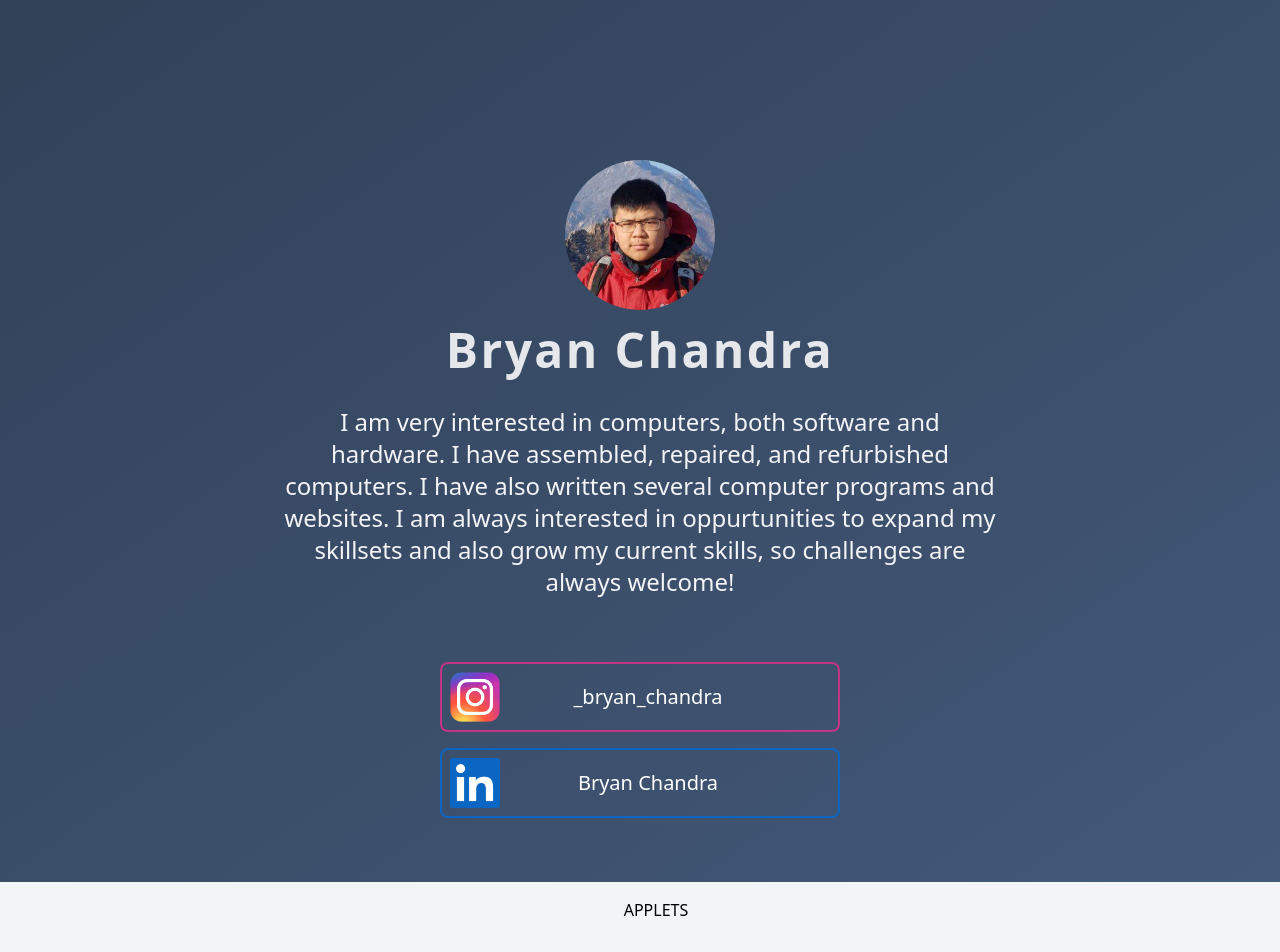
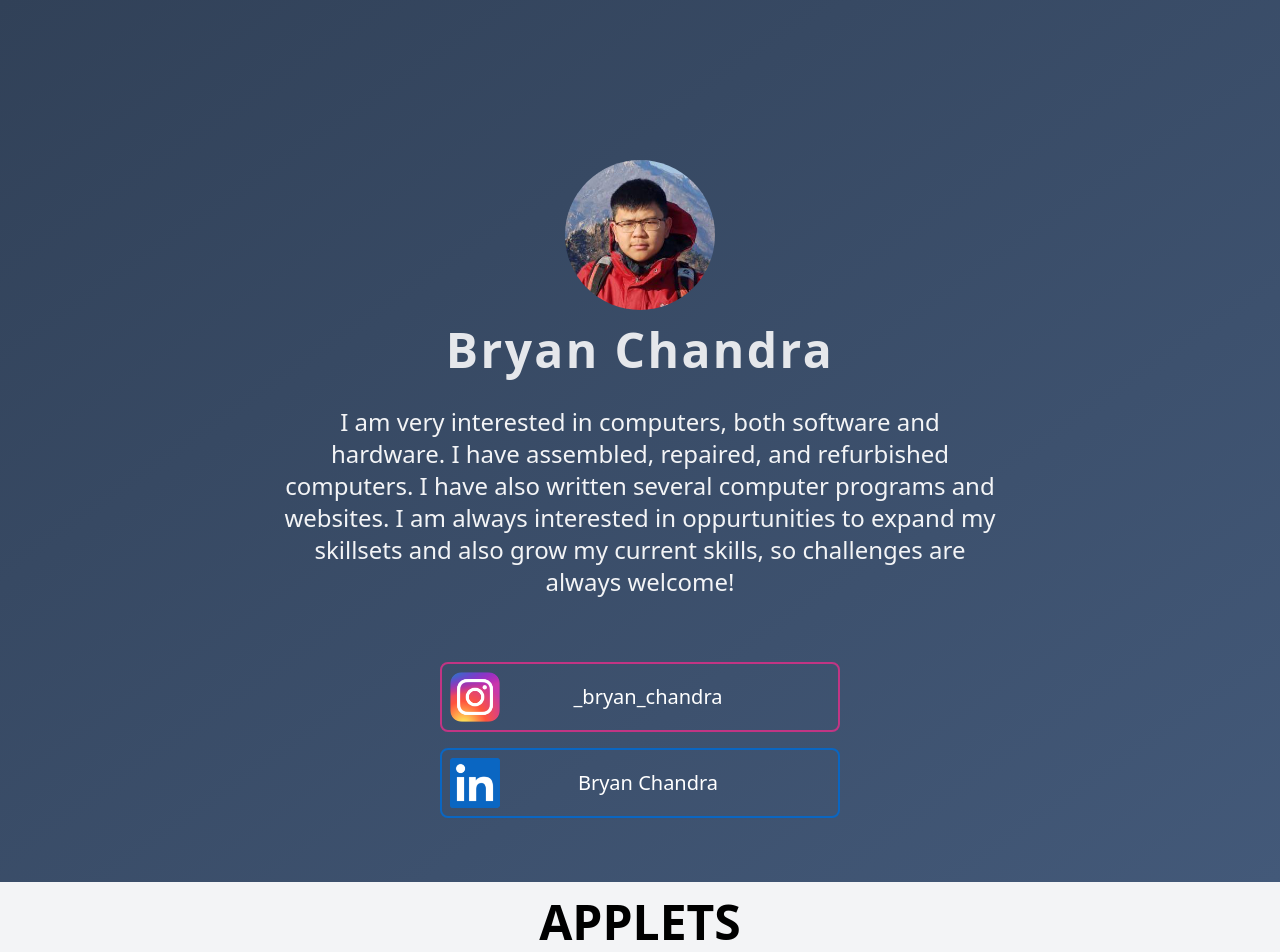
Before and after one commit to Colossies/nextJS, a Next.js app: page /nextJS/ in a window 1280 px wide. Shown: the top 952 px of the page. Built offline with nearby package versions, Linux system fonts and the light colour scheme.

Commit message:
Style updates

```diff
--- a/app/sections/applets.tsx
+++ b/app/sections/applets.tsx
@@ -6,7 +6,7 @@ export default async function Applets() {
 
     return (
     <>
-        <h2 className = "w-full text-center m-4">
+        <h2 className = "w-full text-center m-4 text-5xl mb-10 font-bold self-center">
             APPLETS
         </h2>
         <div className = "w-full m-0 flex flex-row overflow-x-auto overscroll-contain space-x-4 justify-center">
```
